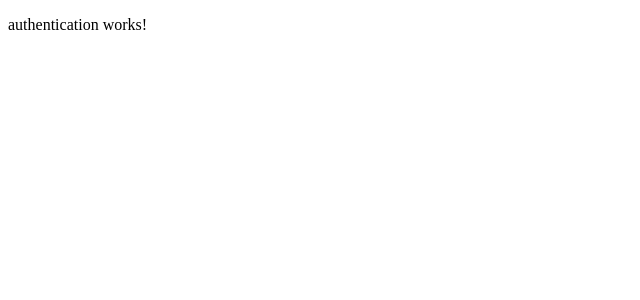
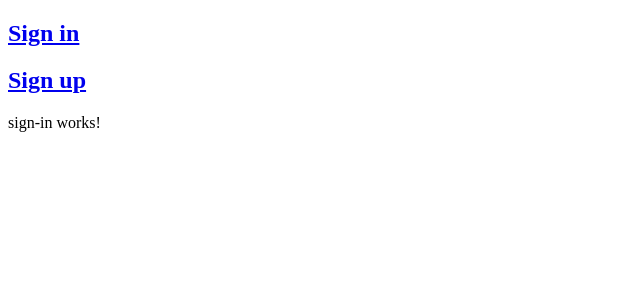
Before and after one commit to IonutRedox/meal-track, an Angular app: page /sign-in in a window 1280 px wide. Shown: the top 300 px of the page, without its empty margins (0-640 px from the left). Built offline with nearby package versions, Linux system fonts and the light colour scheme.

Commit message:
Implemented routing for authentication and root,added shared module

```diff
--- /dev/null
+++ b/src/app/app-routing.module.ts
@@ -0,0 +1,27 @@
+import { NgModule } from '@angular/core';
+import { RouterModule, Routes } from '@angular/router';
+
+import { SharedModule } from './shared/shared.module';
+import { PageNotFoundComponent } from './shared/components/page-not-found/page-not-found.component';
+
+
+
+const appRoutes: Routes = [
+    {
+        path: '',
+        loadChildren: () => import('./authentication/authentication.module').then(m => m.AuthenticationModule)
+    },
+    {
+        path: '**',
+        component: PageNotFoundComponent
+    }
+];
+
+@NgModule({
+    imports: [
+        RouterModule.forRoot(appRoutes),
+        SharedModule
+    ],
+    exports: [RouterModule]
+})
+export class AppRoutingModule { }
--- a/src/app/app.component.html
+++ b/src/app/app.component.html
@@ -1 +1 @@
-<app-authentication></app-authentication>
+<router-outlet></router-outlet>
--- /dev/null
+++ b/src/app/authentication/authentication-routing.module.ts
@@ -0,0 +1,28 @@
+import { NgModule } from '@angular/core';
+import { RouterModule, Routes } from '@angular/router';
+
+import { SignInComponent } from './components/sign-in/sign-in.component'
+import { SignUpComponent } from './components/sign-up/sign-up.component'
+import { AuthenticationComponent } from './components/authentication/authentication.component';
+
+const authenticationRoutes: Routes = [
+  {
+    path: '',
+    component: AuthenticationComponent,
+    children: [
+      { path: 'sign-in', component: SignInComponent },
+      { path: 'sign-up', component: SignUpComponent },
+      { path: '', redirectTo: 'sign-in', pathMatch: 'full' }
+    ]
+  }
+];
+
+@NgModule({
+  imports: [
+    RouterModule.forChild(authenticationRoutes)
+  ],
+  exports: [
+    RouterModule
+  ]
+})
+export class AuthenticationRoutingModule { }
--- a/src/app/authentication/components/authentication/authentication.component.html
+++ b/src/app/authentication/components/authentication/authentication.component.html
@@ -1 +1,5 @@
-<p>authentication works!</p>
+<div class="authentication">
+    <h2><a routerLink="/sign-in">Sign in</a></h2>
+    <h2><a routerLink="/sign-up">Sign up</a></h2>
+    <router-outlet></router-outlet>
+</div>
--- /dev/null
+++ b/src/app/shared/components/page-not-found/page-not-found.component.html
@@ -0,0 +1 @@
+<h1>{{ message }}</h1>
--- /dev/null
+++ b/src/app/shared/components/page-not-found/page-not-found.component.ts
@@ -0,0 +1,15 @@
+import { Component, OnInit } from '@angular/core';
+
+@Component({
+  selector: 'app-page-not-found',
+  templateUrl: './page-not-found.component.html',
+  styleUrls: ['./page-not-found.component.css']
+})
+export class PageNotFoundComponent implements OnInit {
+  message: string = "Oops,something went wrong!";
+  constructor() { }
+
+  ngOnInit(): void {
+  }
+
+}
```
Also changed, not shown: src/app/app.module.ts (+6 -1 lines), src/app/authentication/authentication.module.ts (+5 -5 lines), src/app/shared/shared.module.ts (added, +20 -0 lines), src/app/shared/components/page-not-found/page-not-found.component.css (added), 1 other file (tests, documents, lock files or other folders).
